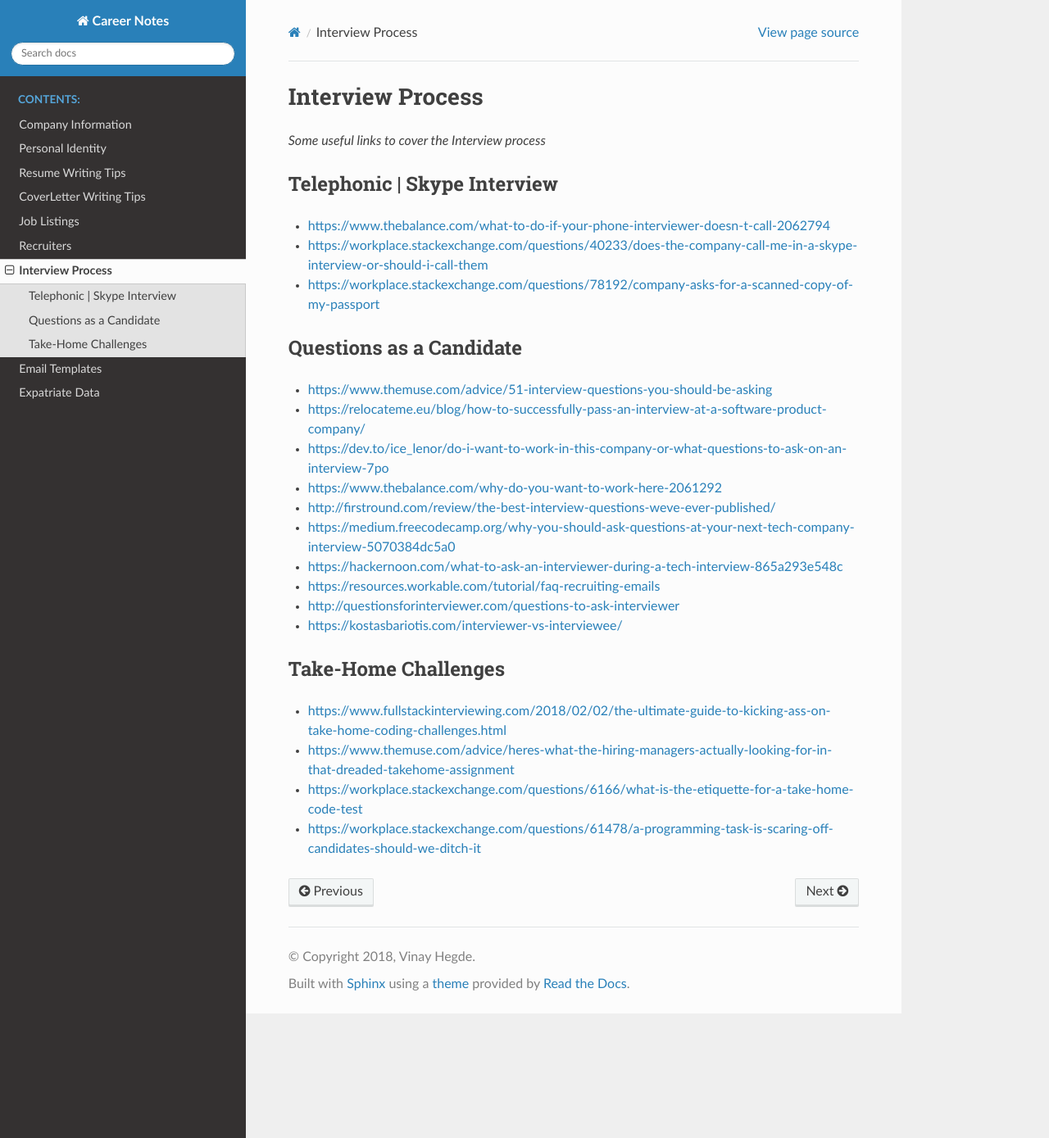
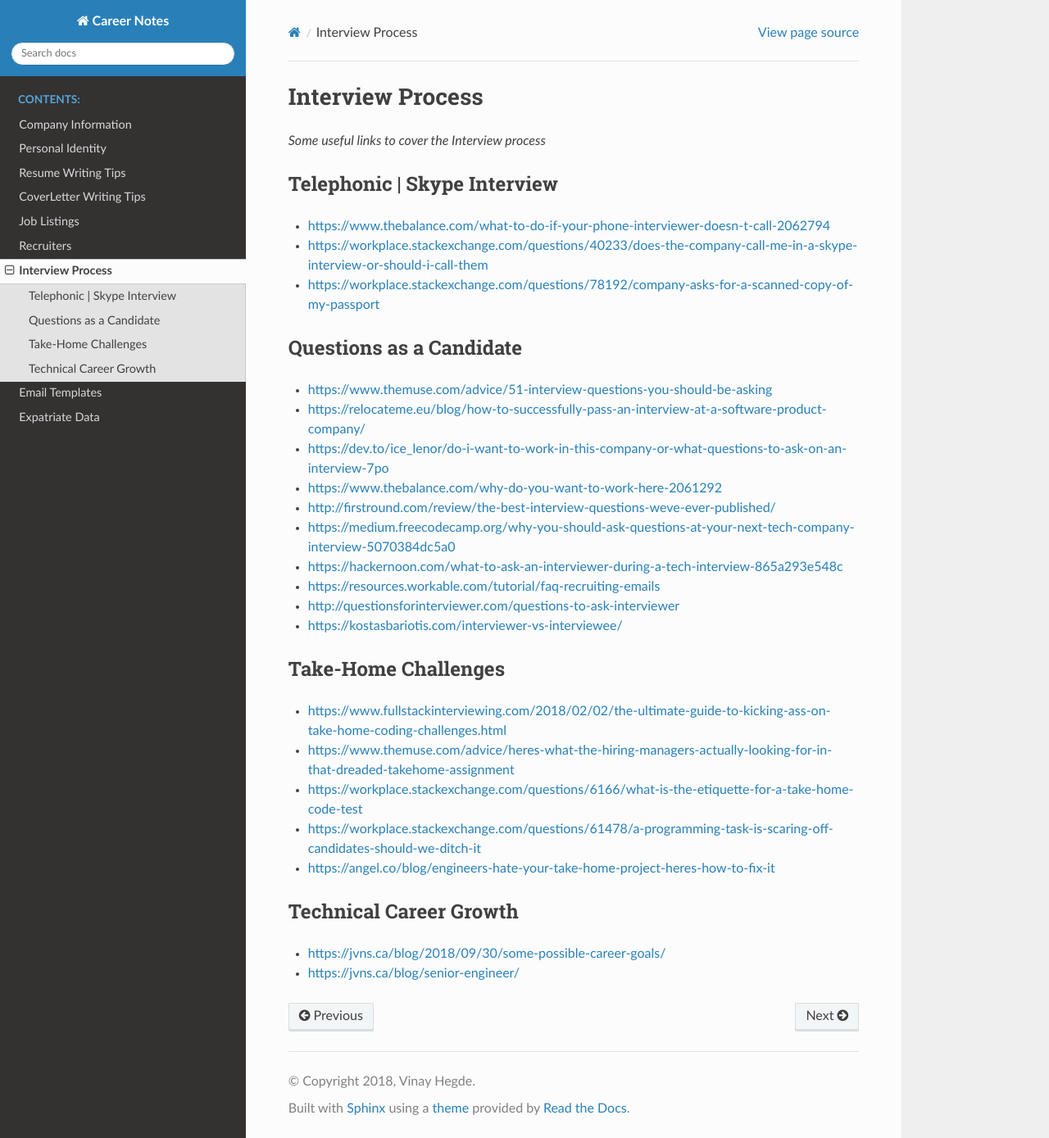
Before and after one commit to vinayhegde1990/career-notes, a Sphinx documentation site: the page built from docs/source/Interview-Process.rst, in a window 1280 px wide and 1389 px high. Shown: the whole window at 82% size. Built offline with Sphinx 7.4.7 and the Read the Docs theme 2.0.0, drawn with Linux system fonts in a browser that asks for light colours.

Commit message:
Modify Interview-Process.rst
- Take-home project issues fix
- New Segment of career Growth

```diff
--- a/docs/source/Interview-Process.rst
+++ b/docs/source/Interview-Process.rst
@@ -48,3 +48,13 @@ Take-Home Challenges
 - https://workplace.stackexchange.com/questions/6166/what-is-the-etiquette-for-a-take-home-code-test
 
 - https://workplace.stackexchange.com/questions/61478/a-programming-task-is-scaring-off-candidates-should-we-ditch-it
+
+- https://angel.co/blog/engineers-hate-your-take-home-project-heres-how-to-fix-it
+
+
+###########################
+Technical Career Growth
+###########################
+- https://jvns.ca/blog/2018/09/30/some-possible-career-goals/
+
+- https://jvns.ca/blog/senior-engineer/
```
